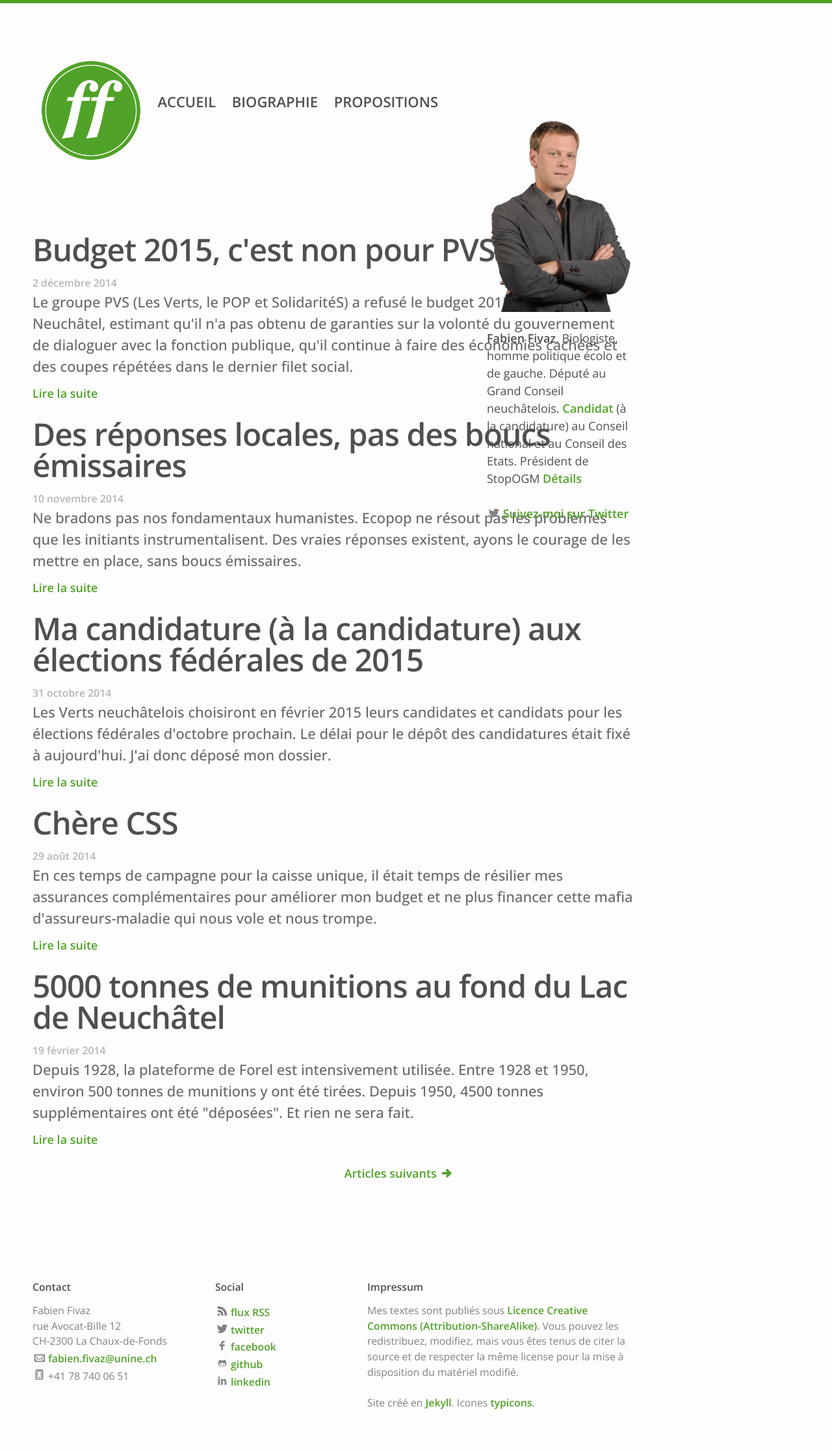
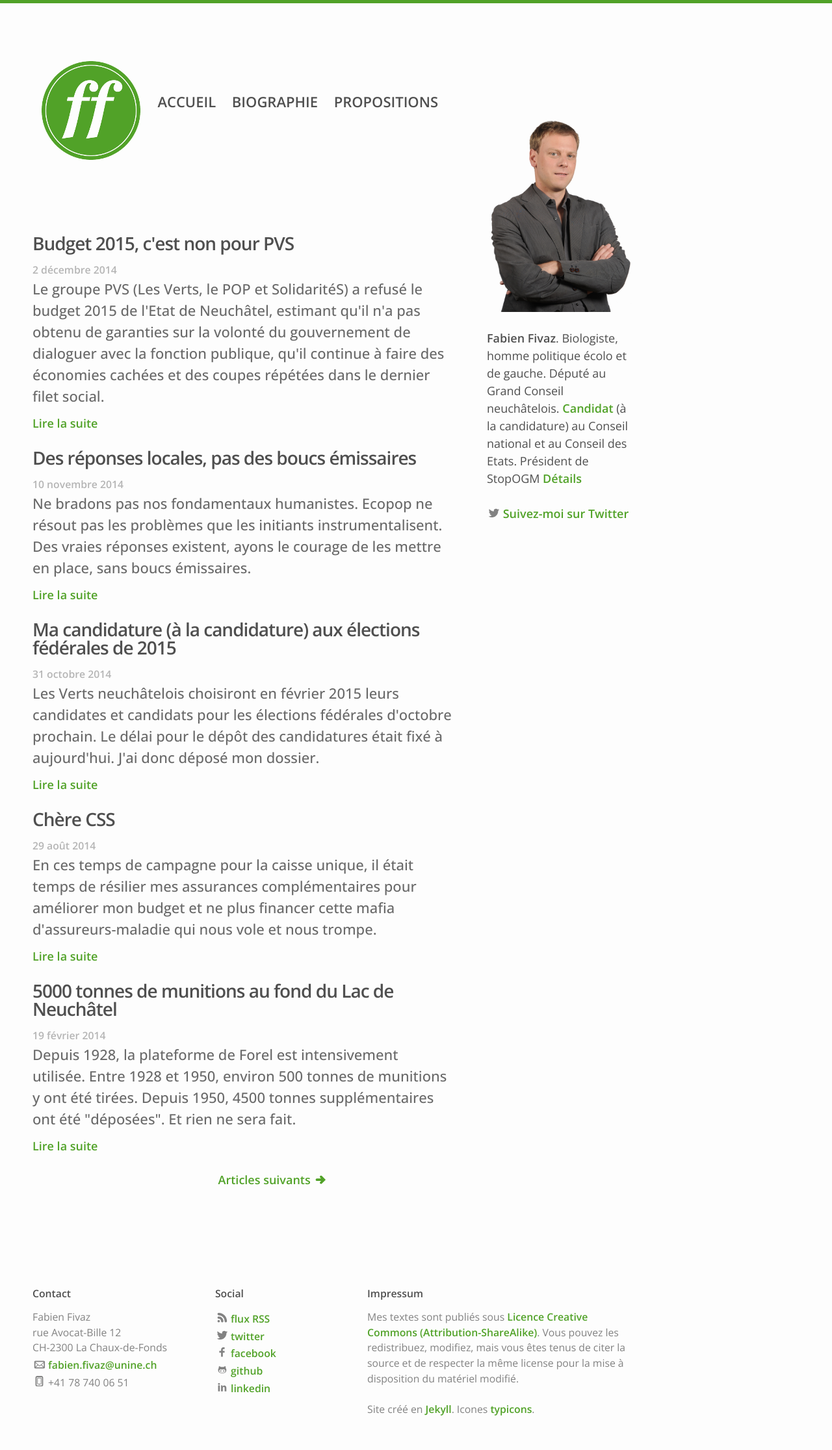
Before and after one commit to ffivaz/ffivaz.github.io, a Jekyll site: the page built from index.html, in a window 1280 px wide. Shown: the whole page at 65% size. Built offline with Jekyll 4.4.1, drawn with Linux system fonts in a browser that asks for light colours; nearby versions of some CDN libraries; the list of posts is cut into pages by our own code.

Commit message:
css changes for iPad

```diff
--- a/index.html
+++ b/index.html
@@ -6,7 +6,7 @@
   changefreq: 'weekly'
 ---
 
-<div class="home">
+<div class="post-content">
   <ul class="post-list">
     {% for post in paginator.posts %}
       <li>
```
